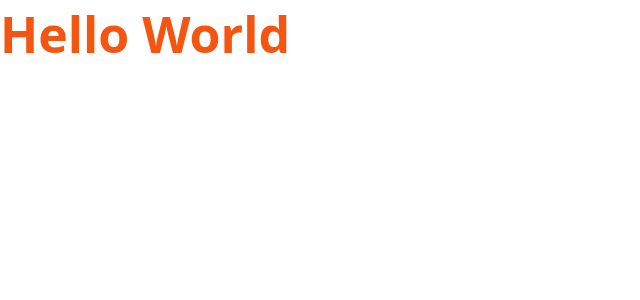
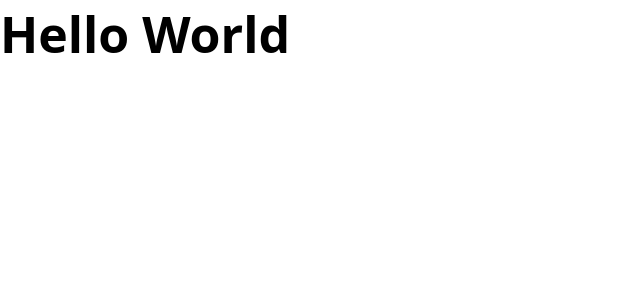
Before and after one commit to caiqalmeida/caiquealmeida.dev, a Next.js app: page / in a window 1280 px wide. Shown: the top 300 px of the page, without its empty margins (0-640 px from the left). Built offline with nearby package versions, Linux system fonts and the light colour scheme.

Commit message:
feat: created theme config file

```diff
--- a/styles/theme.ts
+++ b/styles/theme.ts
@@ -2,9 +2,59 @@ export type ThemeType = typeof theme;
 
 export const theme = {
   colors: {
-    primary: "#f45511",
-    text: "#000",
-    background: "#fff",
+    purple: {
+      dark: '#120836',
+      medium: '#1A0C4C'
+    },
+    white: {
+      ligth: 'rgba(255, 255, 255, 1)',
+      medium: 'rgba(255, 255, 255, .8)',
+      mediumDark: 'rgba(255, 255, 255, .7)'
+    },
+    gradient: 'linear-gradient(266.18deg, #B66AFF -4.75%, #465AF1 116.14%)',
+  },
+  font: {
+    family: "'Poppins', sans-serif;",
+    size: {
+      xxxs: '0.75rem', // 12px
+      xxs: '0.875rem', // 14px
+      xs: '1rem', // 16px
+      sm: '1.125rem', // 18px
+      md: '1.5rem', // 24px
+      lg: '2rem', // 32px
+      xl: '2.5rem', // 40px
+      xxl: '3rem', // 48px
+      xxxl: '4rem' // 64px
+    },
+    weight: {
+      regular: '400',
+      medium: '500',
+      semibold: '600',
+      bold: '700'
+    }
+  },
+  borders: {
+    radius: {
+      sm: '4px',
+      lg: '64px',
+      bottomSmall: '0px 0px 4px 4px',
+      circular: '50%',
+    }
+  },
+  spacing: {
+    nano: '0.5rem', // 8px
+    xxxxs: '0.75rem', // 12px
+    xxxs: '1rem', // 16px
+    xxs: '1.5rem', // 24px
+    xs: '2rem', // 32px
+    sm: '2.5rem', // 40px
+    md: '3rem', // 48px
+    lg: '3.5rem', // 56px
+    xl: '4rem', // 64px
+    xxl: '5rem', // 80px
+    xxxl: '7.5rem', // 120px
+    huge: '10rem', // 160px
+    giant: '12.5rem' // 200px
   }
 }
 
```
